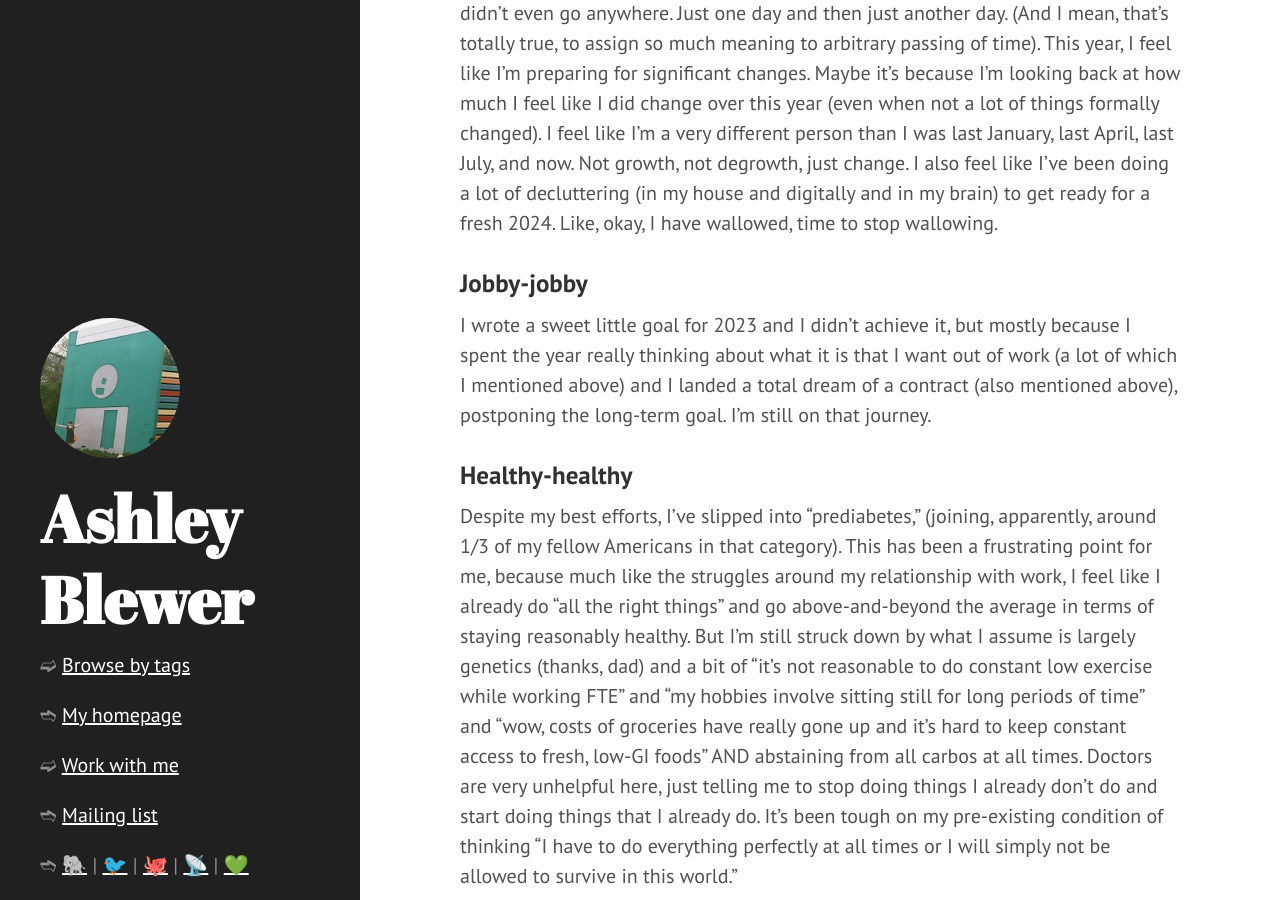
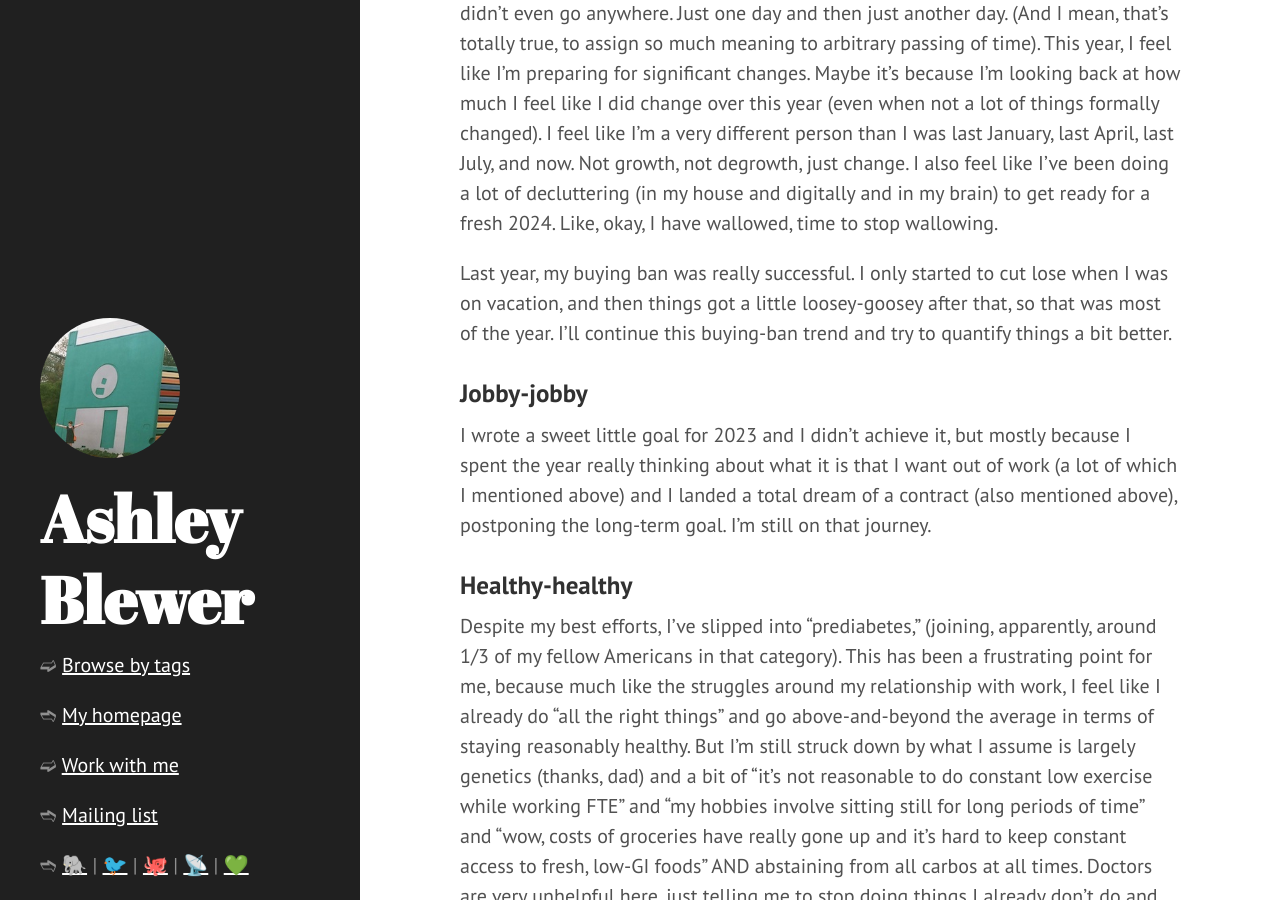
Before and after one commit to ablwr/ablwr.github.io, a Jekyll site: the page built from _posts/2023-12-27-annual-report.md, in a window 1280 px wide and 900 px high, scrolled down 3901 px. Built offline with Jekyll 4.4.1, drawn with Linux system fonts in a browser that asks for light colours.

Commit message:
small note on buying

```diff
--- a/_posts/2023-12-27-annual-report.md
+++ b/_posts/2023-12-27-annual-report.md
@@ -55,6 +55,8 @@ Okay, also, I listened to a lot of audiobooks this year. Amongst my favorite boo
 
 Last year, I felt like the difference between 2022 and 2023 was trivial -- I didn't have that feeling like I was going to freshly enter into the new year. My partner and I didn't even go anywhere. Just one day and then just another day. (And I mean, that's totally true, to assign so much meaning to arbitrary passing of time). This year, I feel like I'm preparing for significant changes. Maybe it's because I'm looking back at how much I feel like I did change over this year (even when not a lot of things formally changed). I feel like I'm a very different person than I was last January, last April, last July, and now. Not growth, not degrowth, just change. I also feel like I've been doing a lot of decluttering (in my house and digitally and in my brain) to get ready for a fresh 2024. Like, okay, I have wallowed, time to stop wallowing.
 
+Last year, my buying ban was really successful. I only started to cut lose when I was on vacation, and then things got a little loosey-goosey after that, so that was most of the year. I'll continue this buying-ban trend and try to quantify things a bit better.
+
 ### Jobby-jobby
 I wrote a sweet little goal for 2023 and I didn't achieve it, but mostly because I spent the year really thinking about what it is that I want out of work (a lot of which I mentioned above) and I landed a total dream of a contract (also mentioned above), postponing the long-term goal. I'm still on that journey.
 
```
